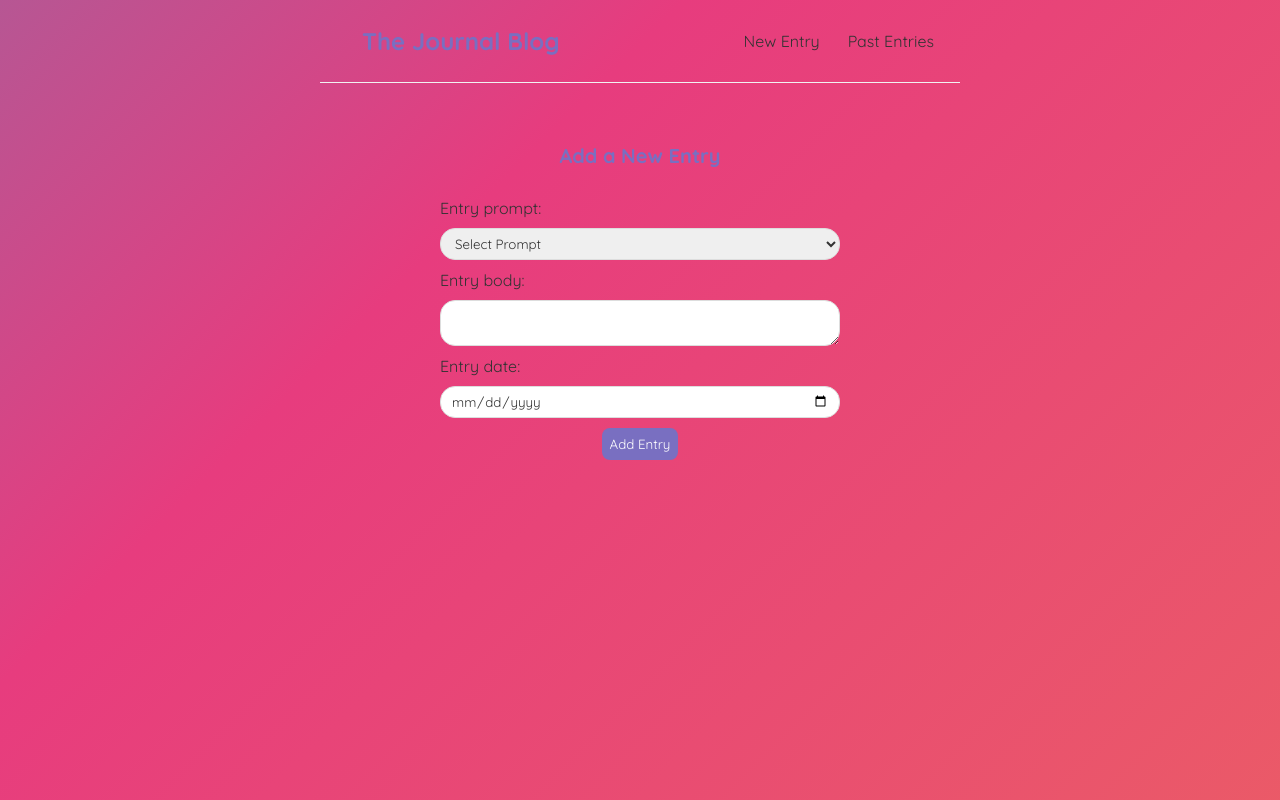
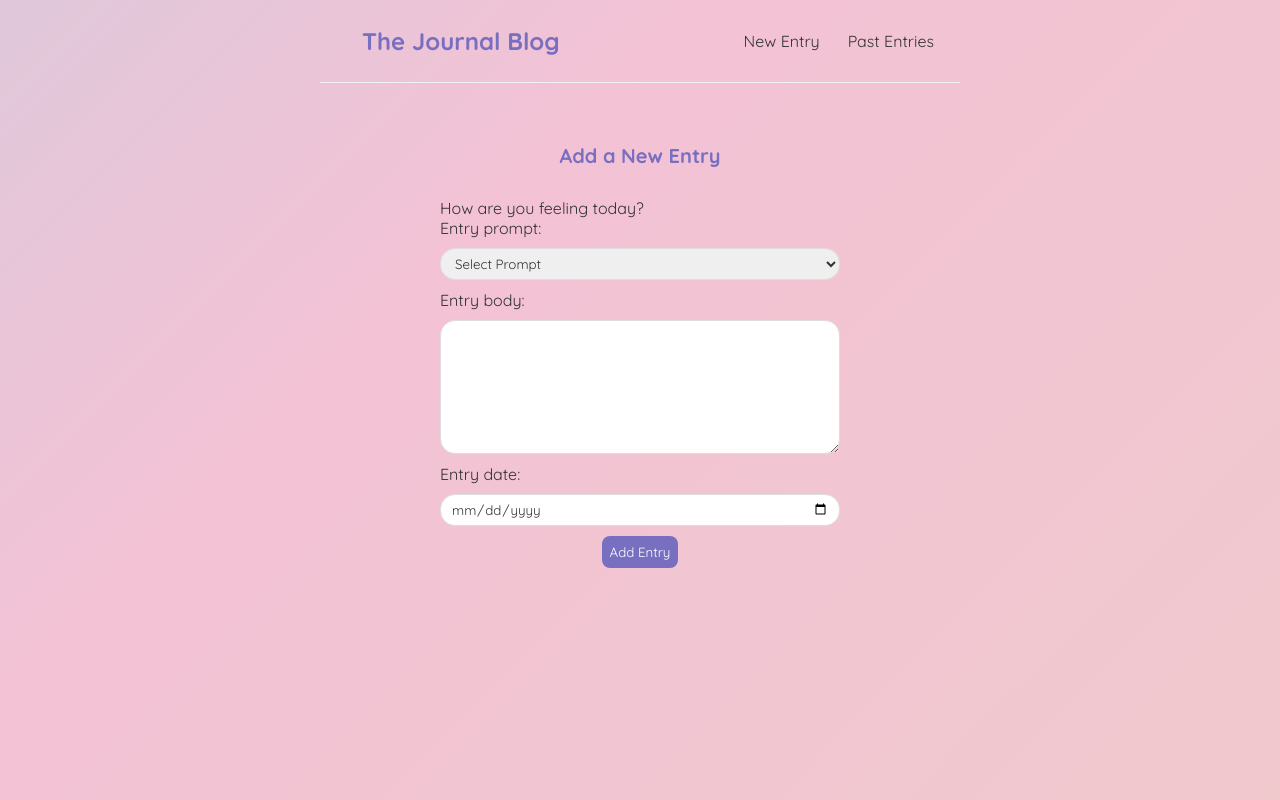
Before and after one commit to jsongcodes/journal-blog, a React (Create React App) app: page /create in a window 1280 px wide. Built offline with nearby package versions, Linux system fonts and the light colour scheme.

Commit message:
Tried to add slider from MaterialUI

```diff
--- a/package.json
+++ b/package.json
@@ -3,6 +3,8 @@
   "version": "0.1.0",
   "private": true,
   "dependencies": {
+    "@material-ui/core": "^4.12.4",
+    "@material-ui/icons": "^4.11.3",
     "@testing-library/jest-dom": "^5.16.5",
     "@testing-library/react": "^13.4.0",
     "@testing-library/user-event": "^13.5.0",
--- a/src/Create.js
+++ b/src/Create.js
@@ -24,6 +24,8 @@ const Create = () => {
     <div className="create">
       <h2>Add a New Entry</h2>
       <form onSubmit={handleSubmit}>
+        <label>How are you feeling today?</label>
+
         <label>Entry prompt:</label>
         <select
           required
--- a/src/EntryDetails.js
+++ b/src/EntryDetails.js
@@ -18,7 +18,7 @@ const EntryDetails = () => {
     fetch(`http://localhost:8000/entries/${id}`)
       .then((resp) => resp.json())
       .then((data) => setEntries(data));
-  }, []);
+  }, [id]);
 
   return (
     <div className="entry-details">
--- a/src/Home.js
+++ b/src/Home.js
@@ -1,7 +1,13 @@
+import React from 'react';
+
+
 const Home = () => {
-    return(
-        <h2>This is the home page</h2>
-    )
-}
+  return (
+    <div>
+    This is the homepage.
+
+    </div>
+  );
+};
 
 export default Home;
--- a/src/index.css
+++ b/src/index.css
@@ -7,7 +7,7 @@ html, body {
 }
 
 body {
-    background: linear-gradient(-45deg, #ee7752, #e73c7e, #23a6d5, #23d5ab);
+    background: linear-gradient(-45deg, #edd0c6, #f3c2d5, #a5d9eb, #9df3df);
     background-size: 400% 400%;
     animation: gradient 15s ease infinite;
 }
@@ -114,6 +114,17 @@ body {
   display: block;
   border-radius: 15px;
 }
+
+.create textarea{
+  width: 100%;
+  padding: 50px 10px;
+  margin: 10px 0;
+  border: 1px solid #ddd;
+  box-sizing: border-box;
+  display: block;
+  border-radius: 15px;
+}
+
 .create button {
   background: #796fc1;
   color: #fff;
```
Also changed, not shown: 1 other file (tests, documents, lock files or other folders).
